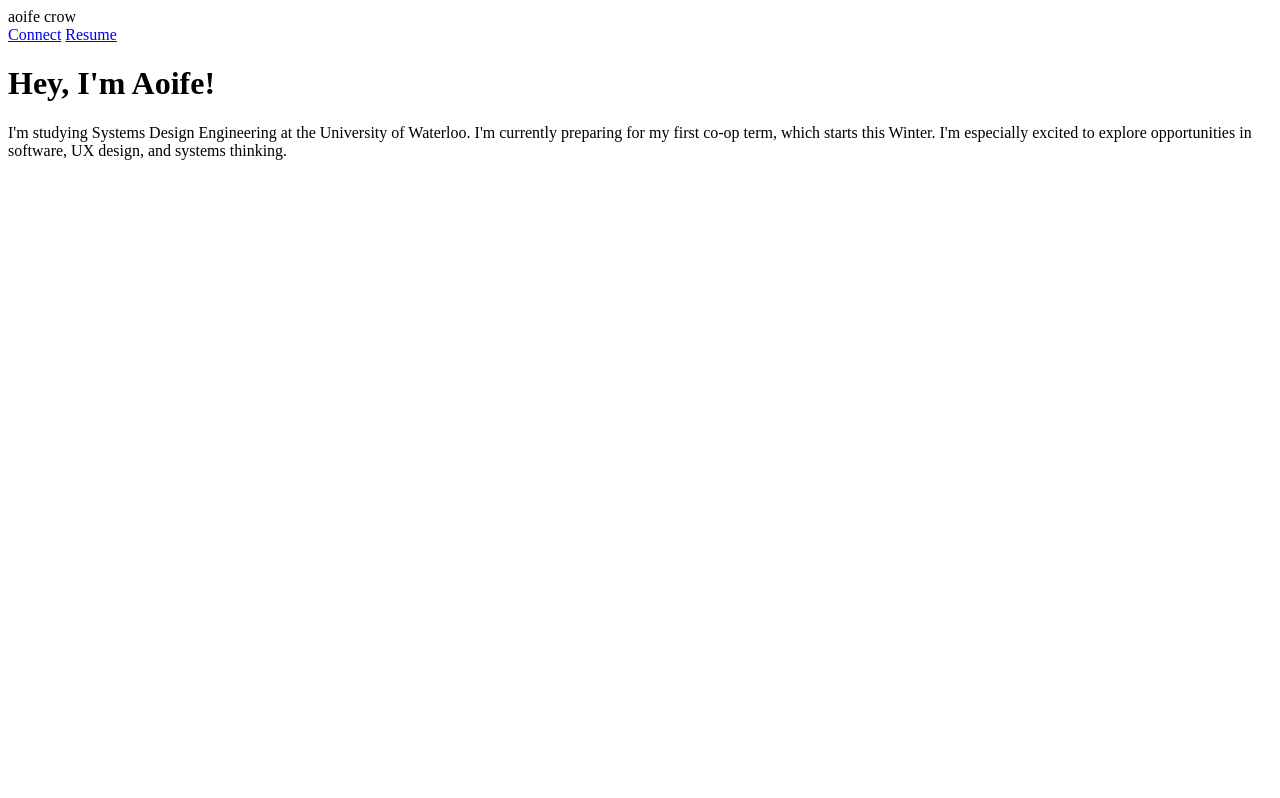
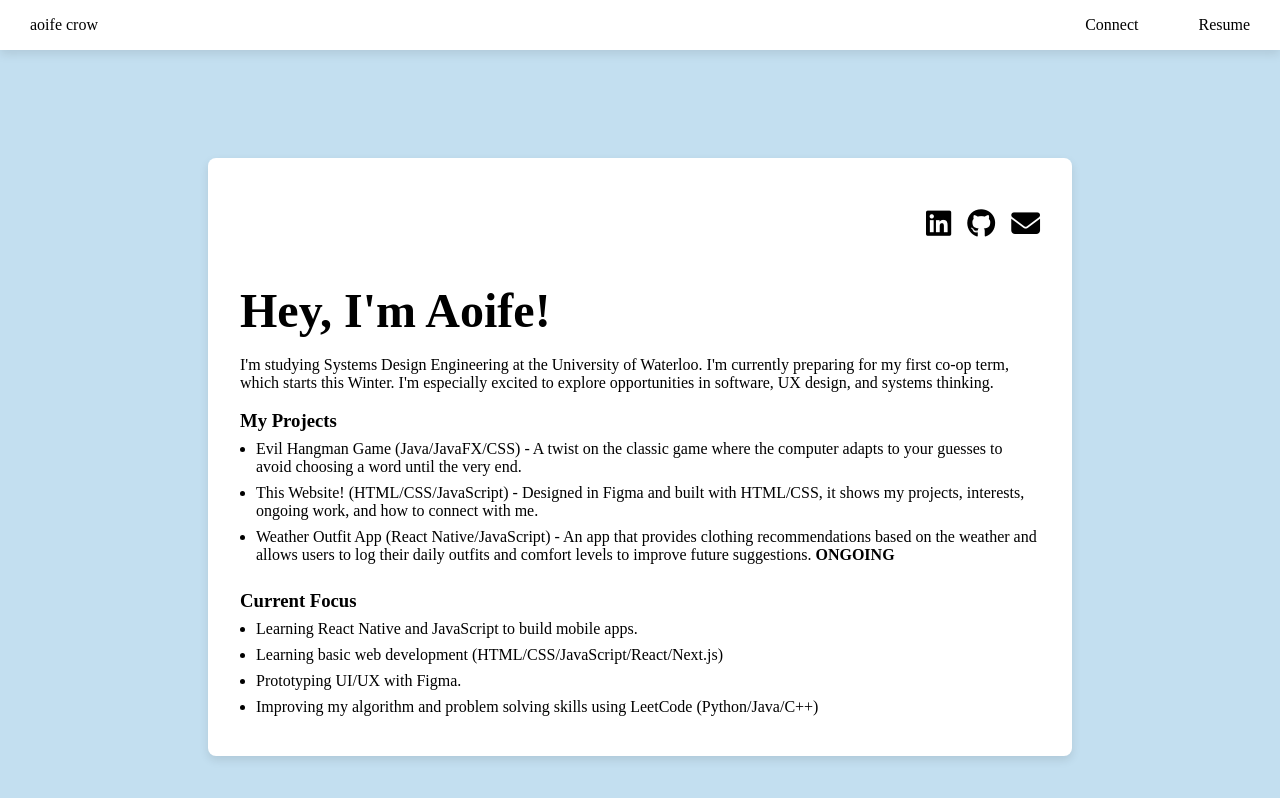
Before and after one commit to aoifecrow/aoife-personal-site, a plain HTML site: page index.html in a window 1280 px wide. Drawn offline with Linux system fonts and the light colour scheme.

Commit message:
Working home page

```diff
--- a/index.html
+++ b/index.html
@@ -4,26 +4,65 @@
     <meta charset="UTF-8">
     <meta name="viewport" content="width=device-width, initial-scale=1.0">
     <title>Aoife Crow</title>
-    <link rel="stylesheet" href="styles/styles.css">
+    <link rel="stylesheet" href="styles/style.css">
     <script src="https://kit.fontawesome.com/59aa450468.js"
     crossorigin="anonymous"></script>
 </head>
-<body>
+<body class="home">
   <!-- Navbar -->
   <nav>
-    <div class="nav-left">aoife crow</div>
-    <div class="nav-right">
-      <a href="connect.html">Connect</a>
-      <a href="#" target = "_blank">Resume</a>
-    </div>
+    <ul class="sidebar">
+      <li onclick = hideSidebar()><a href="#"><svg xmlns="http://www.w3.org/2000/svg" height="24px" viewBox="0 -960 960 960" width="24px" fill="#e3e3e3"><path d="m256-200-56-56 224-224-224-224 56-56 224 224 224-224 56 56-224 224 224 224-56 56-224-224-224 224Z"/></svg></a></li>
+      <li><a href="">About Me</a></li>
+      <li><a href="connect.html">Connect</a></li>
+      <li><a href="assets/Aoife-Crow-Resume.pdf" target ="_blank">Resume</a></li>
+    </ul>
+    <ul>
+      <li ><a href="">aoife crow</a></li>
+      <li class="hideOnMobile"><a href="connect.html">Connect</a></li>
+      <li class="hideOnMobile"><a href="assets/Aoife-Crow-Resume.pdf" target ="_blank">Resume</a></li>
+      <li class = "menu-button" onclick=showSidebar()><a href="#"><svg xmlns="http://www.w3.org/2000/svg" height="24px" viewBox="0 -960 960 960" width="24px" fill="#e3e3e3"><path d="M120-240v-80h720v80H120Zm0-200v-80h720v80H120Zm0-200v-80h720v80H120Z"/></svg></a></li>
+    </ul>
   </nav>
   <!-- About Me content-->
     <main>
-        <h1>Hey, I'm Aoife!</h1>
-        <p>I'm studying Systems Design Engineering at the University of Waterloo.
-             I'm currently preparing for my first co-op term, which starts this Winter.
-              I'm especially excited to explore opportunities in software, UX design,
-               and systems thinking.</p>
+        <div class="content-box" >
+          <br>
+          <div class="social-icons">
+            <a href="https://www.linkedin.com/in/YOUR-LINKEDIN" target="_blank"><i class="fab fa-linkedin"></i></a>
+            <a href="https://github.com/YOUR-GITHUB" target="_blank"><i class="fab fa-github"></i></a>
+            <a href="mailto:amhc37@gmail.com"><i class="fas fa-envelope"></i></a>
+          </div>
+          <br>
+          <h1>Hey, I'm Aoife!</h1>
+          <br>
+          <p>I'm studying Systems Design Engineering at the University of Waterloo. I'm currently preparing for my first co-op term, which starts this Winter. I'm especially excited to explore opportunities in software, UX design, and systems thinking.</p>
+          <br>
+          <h3>My Projects</h3>
+          <ul class = "focus-list">
+            <li> Evil Hangman Game (Java/JavaFX/CSS) - A twist on the classic game where the computer adapts to your guesses to avoid choosing a word until the very end. </li>
+            <li> This Website! (HTML/CSS/JavaScript) - Designed in Figma and built with HTML/CSS, it shows my projects, interests, ongoing work, and how to connect with me.</li>
+            <li> Weather Outfit App (React Native/JavaScript) - An app that provides clothing recommendations based on the weather and allows users to log their daily outfits and comfort levels to improve future suggestions. <strong>ONGOING</strong></li>
+          </ul>
+          <br>
+          <h3> Current Focus</h3>
+          <ul class = "focus-list">
+            <li> Learning React Native and JavaScript to build mobile apps.</li>
+            <li> Learning basic web development (HTML/CSS/JavaScript/React/Next.js)</li>
+            <li> Prototyping UI/UX with Figma.</li>
+            <li> Improving my algorithm and problem solving skills using LeetCode (Python/Java/C++)</li>
+        </div>
     </main>
+
+    <script>
+      function showSidebar() {
+        const sidebar = document.querySelector('.sidebar');
+        sidebar.style.display ='flex';
+      }
+      function hideSidebar() {
+        const sidebar = document.querySelector('.sidebar');
+        sidebar.style.display ='none';
+      }
+    </script>
 </body>
 </html>
--- a/styles/style.css
+++ b/styles/style.css
@@ -0,0 +1,125 @@
+*{
+    margin: 0;
+    padding: 0;
+}
+body {
+    min-height: 100vh;
+    background-color: #c3dff0;
+}
+main {
+    display: flex;
+    justify-content: center;
+    align-items: center;
+    padding: 2rem;
+    min-height: calc(100vh - 50px); /* Adjust for navbar height */
+}
+h1 {
+    font-size: 3rem;
+    font-weight: 700;
+}
+h3 {
+    margin-bottom: 0.5rem;
+}
+nav {
+    background-color: white;
+    box-shadow: 0 4px 10px rgba(0, 0, 0, 0.1);
+}
+nav ul{
+    width: 100%;
+    list-style: none;
+    display: flex;
+    justify-content: flex-end;
+    align-items: center;
+}
+nav li {
+    height: 50px;
+}
+nav a{
+    height: 100%;
+    padding: 0 30px;
+    text-decoration: none;
+    display: flex;
+    align-items: center;
+    color: black;
+    transition: transform 0.2s ease;
+}
+nav a:hover {
+    transform: scale(1.1);
+
+}
+body.home nav li:first-child A:hover {
+    transform: none;
+}
+body.connect nav li:second-child A:hover {
+    transform: none;
+
+}
+nav li:first-child{
+    margin-right:auto;
+}
+.sidebar{
+    position: fixed;
+    top: 0;
+    right: 0;
+    height: 100vh;
+    width: 250px;
+    z-index: 999;
+    background-color: rgba(255, 255, 255, 0.2);
+    backdrop-filter:blur(10px);
+    display: none;
+    flex-direction: column;
+    align-items: flex-start;
+    justify-content: flex-start;
+}
+.sidebar li{
+    width: 100%;
+}
+.sidebar a{
+    width: 100%
+}
+.menu-button{
+    display:none;
+}
+@media(max-width: 400px){
+    .hideOnMobile{
+        display: none;
+    }
+    .menu-button{
+        display: block;
+    }
+}
+@media(max-width: 300px){
+    .sidebar{
+        width:100%
+    }
+}
+.content-box {
+    background: white;
+    padding: 2rem;
+    max-width: 800px;
+    width: 90%;
+    border-radius: 8px;
+    box-shadow: 0 4px 10px rgba(0, 0, 0, 0.1);
+}
+.social-icons {
+  display: flex;
+  justify-content: flex-end;
+  gap: 1rem;
+  margin-bottom: 1.5rem;
+}
+.social-icons a {
+  color: black;
+  font-size: 1.8rem;
+  transition: color 0.3s; /* makes the color change smooth */
+}
+
+.social-icons a:hover {
+  color: #c3dff0;
+}
+
+.focus-list {
+    padding-left:1rem;
+}
+.focus-list li {
+    margin-bottom: 0.5rem;
+}
```
Also changed, not shown: close_24dp_E3E3E3_FILL0_wght400_GRAD0_opsz24.svg (added), menu_24dp_E3E3E3_FILL0_wght400_GRAD0_opsz24.svg (added), 1 other file.
